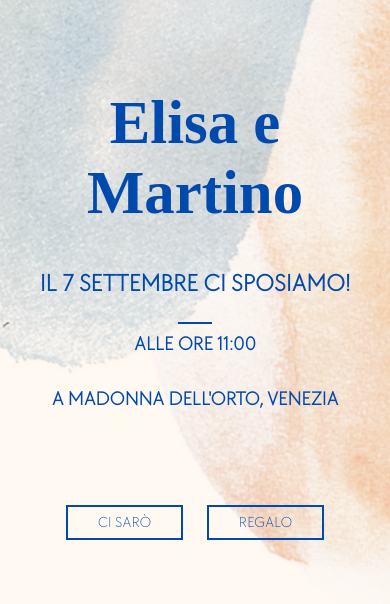
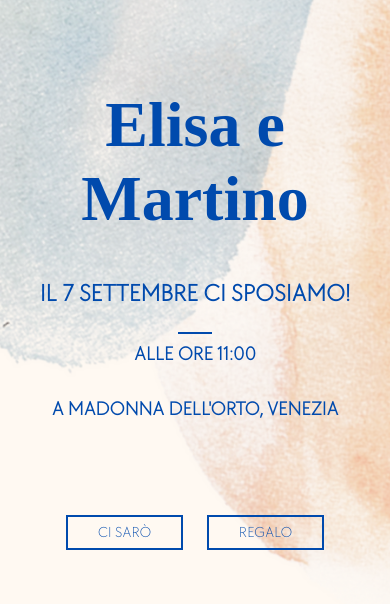
Before and after one commit to simonettimartino/matrimonio, a plain HTML site: page index.html in a window 390 px wide. Drawn offline with Linux system fonts and the light colour scheme; a web font is replaced by a local one.

Commit message:
cambio font h1

```diff
--- a/style.css
+++ b/style.css
@@ -85,7 +85,7 @@ p {
     text-align: center;
   }
   h1 {
-    font-size: 380%;
+    font-size: 400%;
     align-items: center;
     margin-top: 25%;
   }
```
